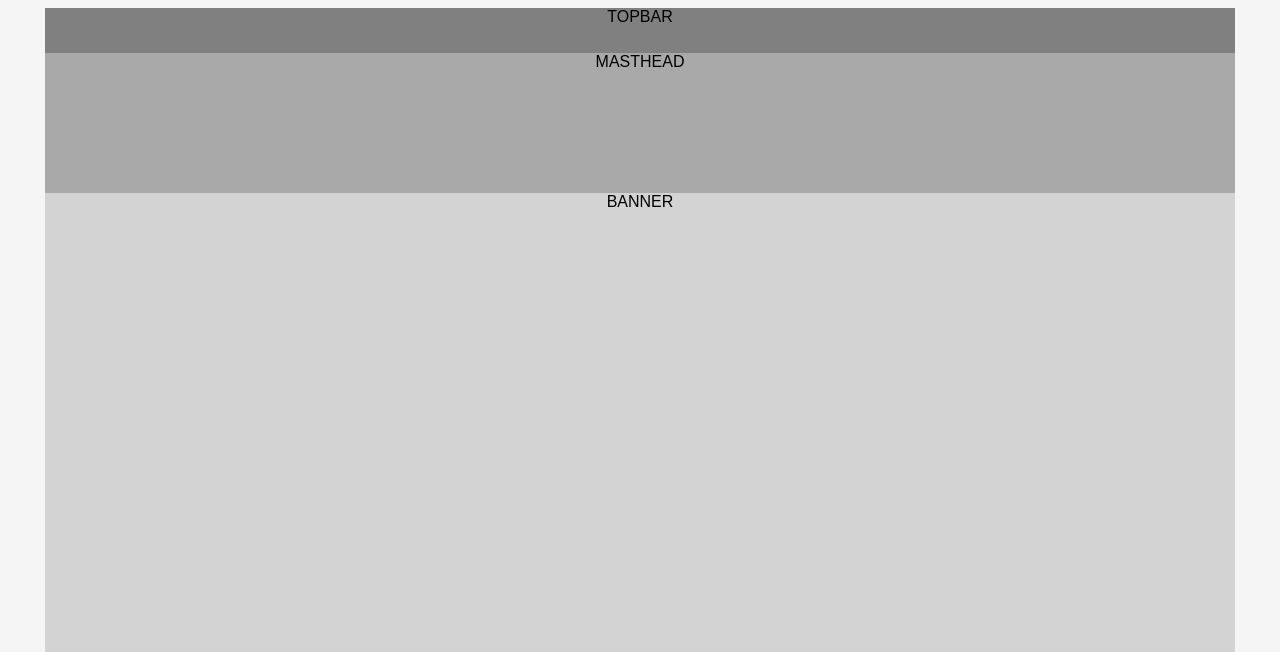
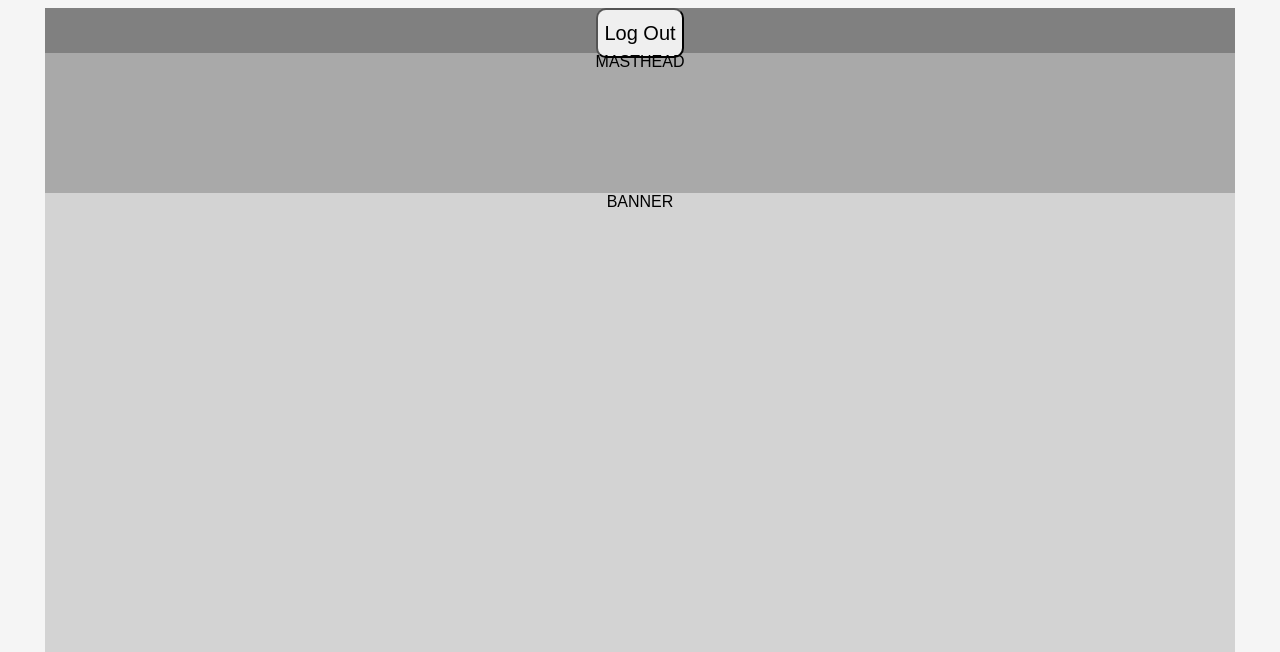
Before and after one commit to JiMVP/alumni, a PHP site: page /home.php in a window 1280 px wide. Shown: the top 652 px of the page. Run offline with PHP 8.4, Linux system fonts and the light colour scheme; the visitor is signed in with stand-in values (Sample User, id 1).

Commit message:
Alumni v2.7.24

```diff
--- a/alum2.css
+++ b/alum2.css
@@ -313,6 +313,7 @@ body{
 /*HOME.HTML-----------------------------------------------------------------------------------------------------*/
 
 
+/* DEFAULTS */
 
 div.topbar, div.masthd, div.banner, div.auxmenu, div.content, div.agenft, div.stdft{
 	width: 100%;
@@ -320,6 +321,11 @@ div.topbar, div.masthd, div.banner, div.auxmenu, div.content, div.agenft, div.st
 div.topbar, div.auxmenu{
 	background-color: grey;
 	height: 45px;
+}
+.topbar input[type=submit]{
+	height: 50px;
+	font-size: 20px;
+	border-radius: 10px;
 }
 
 div.masthd{
@@ -343,3 +349,5 @@ div.stdft{
 	height:20%;
 	background-color: gray;
 }
+
+/*TOPBAR*/
--- a/home.php
+++ b/home.php
@@ -11,13 +11,22 @@ if($_SESSION["usn"]==""){
 	<meta name="viewport" content="width=device-width, initial-scale=1">
 	<title>Alumni Information Management System</title>
 	<link rel="stylesheet" href="alum2.css">
+	 <!-- <style>
+		.logoutbtn input[type=submit]{
+			height: 50px;
+			font-size: 20px;
+			border-radius: 10px;
+		}
+	 </style> -->
 
 </head>
 <body>
 	<div class="std-contain">
 		<div class="topbar">
-			<div >
-				TOPBAR
+			<div>
+				<form action="config.php" method="post">
+					<input type="submit" value="Log Out">
+				</form>
 			</div>
 		</div>
 		<div class="masthd">MASTHEAD</div>
```
